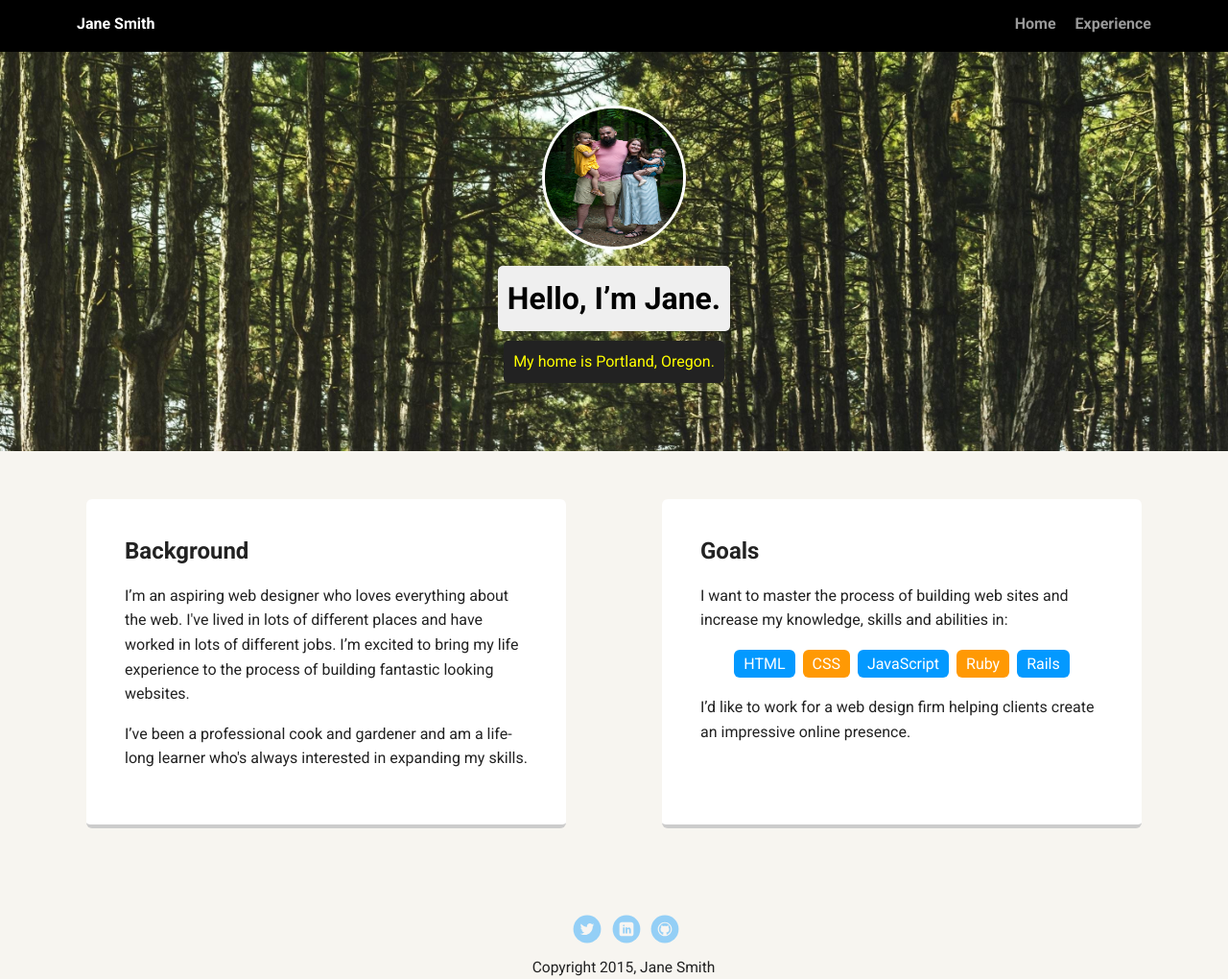
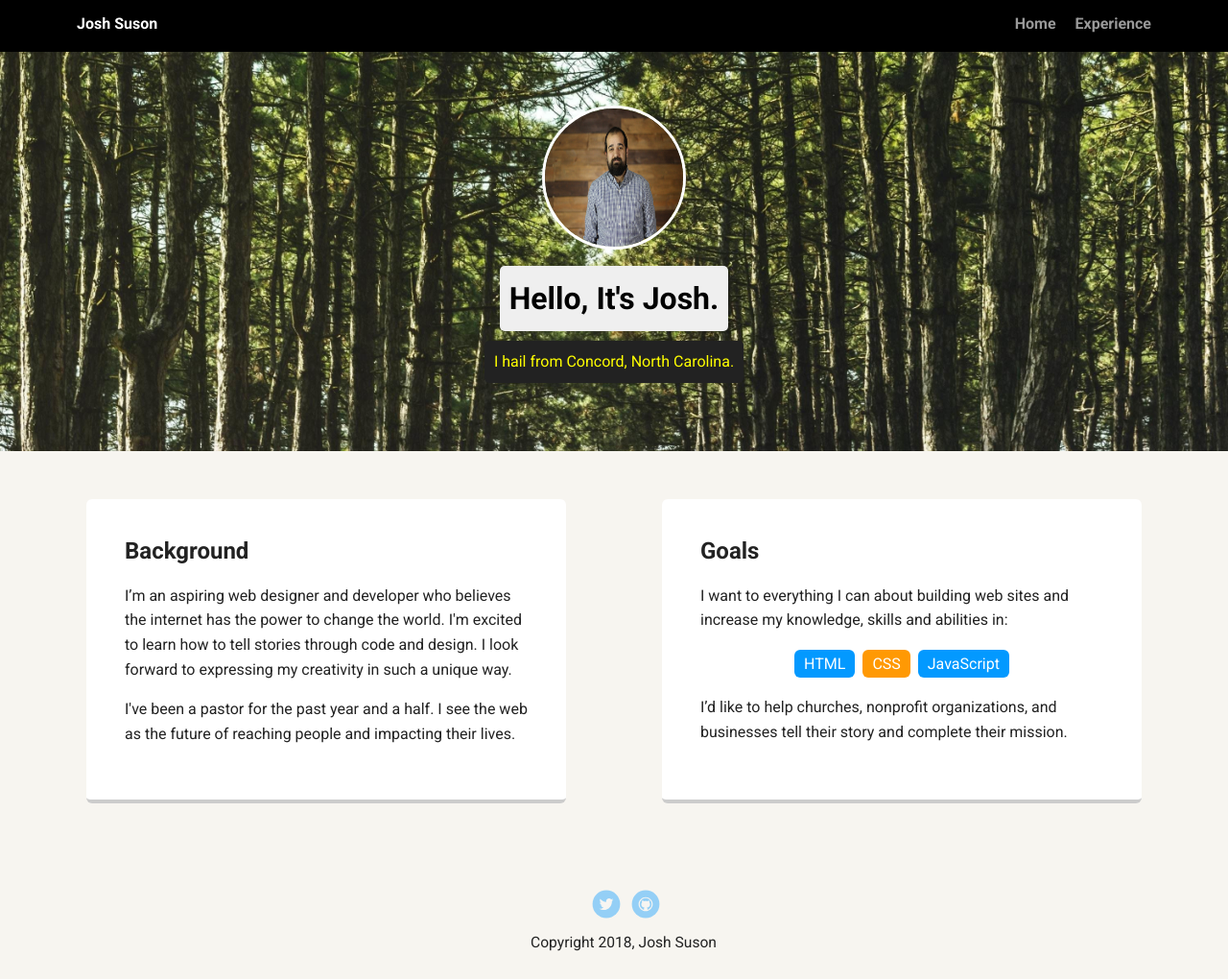
Before and after one commit to joshsuson/Techdegree-Project-1, a plain HTML site: page portfolio_update_v1/index.html in a window 1280 px wide. Shown: the whole page at 96% size. Drawn offline with Linux system fonts and the light colour scheme; a web font is replaced by a local one.

Commit message:
Updated html text

```diff
--- a/portfolio_update_v1/index.html
+++ b/portfolio_update_v1/index.html
@@ -2,7 +2,7 @@
 <html lang="en">
 <head>
   <meta charset="utf-8">
-  <title>Jane Smith's Profile</title>
+  <title>Josh Suson's Profile</title>
   <meta name="viewport" content="width=device-width, initial-scale=1.0">
   <link rel="stylesheet" href="styles.css">
   <link href="https://fonts.googleapis.com/css?family=Muli%7CRoboto:400,300,500,700,900" rel="stylesheet"></head>
@@ -10,46 +10,43 @@
 
     <div class="main-nav">
         <ul class="nav">
-          <li class="name">Jane Smith</li>
+          <li class="name">Josh Suson</li>
           <li><a href="#">Home</a></li>
           <li><a href="#">Experience</a></li>
         </ul>
     </div>
 
     <header>
-      <img src="images/profile.jpg" alt="Josh Suson with Family" class="profile-image">
-      <h1 class="tag name">Hello, I’m Jane.</h1>
-      <p class="tag location">My home is Portland, Oregon.</p>
+      <img src="images/profile2.jpeg" alt="Portrait Photo of Josh Suson" class="profile-image">
+      <h1 class="tag name">Hello, It's Josh.</h1>
+      <p class="tag location">I hail from Concord, North Carolina.</p>
     </header>
 
     <main class="flex">
       <div class="card">
         <h2>Background</h2>
-        <p>I’m an aspiring web designer who loves everything about the web. I've lived in lots of different places and have worked in lots of different jobs. I’m excited to bring my life experience to the process of building fantastic looking websites.</p>
-        <p>I’ve been a professional cook and gardener and am a life-long learner who's always interested in expanding my skills.</p>
+        <p>I’m an aspiring web designer and developer who believes the internet has the power to change the world. I'm excited to learn how to tell stories through code and design. I look forward to expressing my creativity in such a unique way. </p>
+        <p>I've been a pastor for the past year and a half. I see the web as the future of reaching people and impacting their lives.</p>
       </div>
 
       <div class="card">
         <h2>Goals</h2>
-        <p>I want to master the process of building web sites and increase my knowledge, skills and abilities in:</p>
+        <p>I want to everything I can about building web sites and increase my knowledge, skills and abilities in:</p>
         <ul class="skills">
           <li>HTML</li>
           <li>CSS</li>
           <li>JavaScript</li>
-          <li>Ruby</li>
-          <li>Rails</li>
         </ul>
-        <p>I’d like to work for a web design firm helping clients create an impressive online presence.</p>
+        <p>I’d like to help churches, nonprofit organizations, and businesses tell their story and complete their mission.</p>
       </div>
 
     </main>
     <footer>
       <ul>
         <li><a href="#" class="social twitter">Twitter</a></li>
-        <li><a href="#" class="social linkedin">LinkedIn</a></li>
         <li><a href="#" class="social github">Github</a></li>
       </ul>
-      <p class="copyright">Copyright 2015, Jane Smith</p>
+      <p class="copyright">Copyright 2018, Josh Suson</p>
     </footer>
   </body>
   </html>
```
Also changed, not shown: portfolio_update_v1/images/profile2.jpeg (added).
